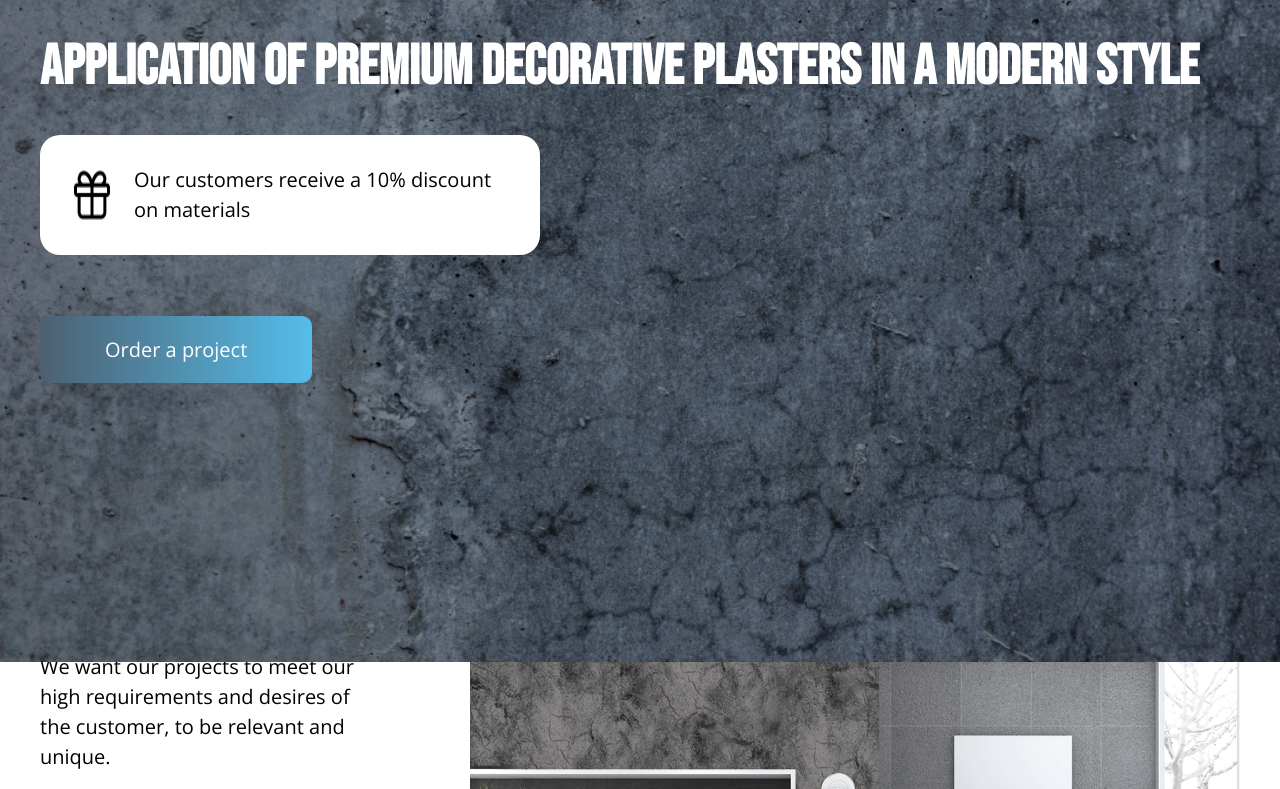
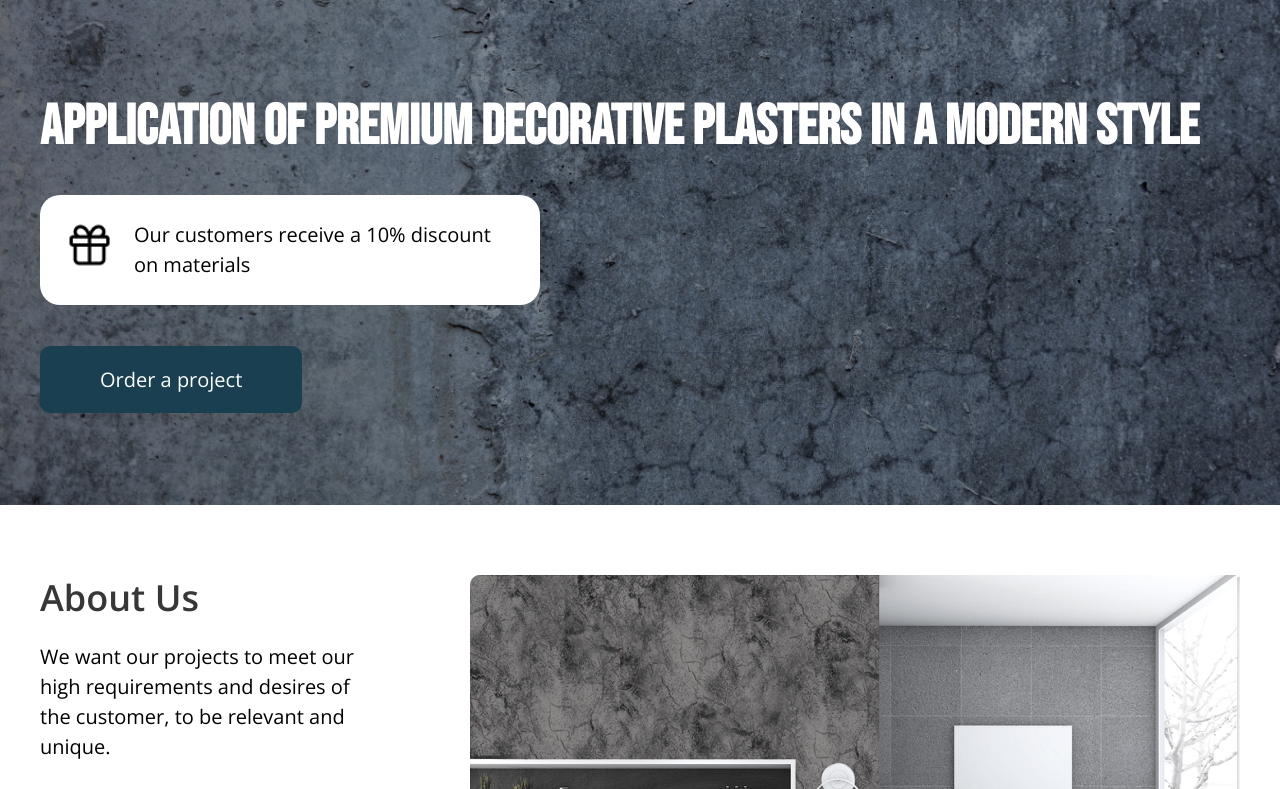
Before and after one commit to klekwedge/decor-color-expert, a plain HTML site: page decor color expert/index.html in a window 1280 px wide. Shown: the part 138-927 px from the top of the page. Drawn offline with nearby package versions, Linux system fonts and the light colour scheme.

Commit message:
fix: change layout for home section and buttons

```diff
--- a/decor color expert/index.html
+++ b/decor color expert/index.html
@@ -146,9 +146,7 @@
               <a href="#" class="home__button _button">Order a project</a>
             </div>
           </div>
-          <div class="home__image _ibg">
-            <img src="assets/img/main-background.jpg" alt="Background" />
-          </div>
+
         </section>
 
         <section class="page__about-us about-us">
--- a/decor color expert/styles/style.scss
+++ b/decor color expert/styles/style.scss
@@ -16,7 +16,7 @@ li {
   list-style-type: none;
 }
 ul {
-  padding-left: 0; /* Сдвигаем список влево */
+  padding-left: 0;
   margin: 0px;
 }
 a {
@@ -55,29 +55,23 @@ body {
   box-sizing: content-box;
 }
 
-._ibg {
-  position: relative;
-}
-._ibg img {
-  position: absolute;
-  width: 100%;
-  height: 100%;
-  left: 0;
-  top: 0;
-  object-fit: cover;
-}
-
 ._button {
-  font-weight: 300;
+  padding: 20px 60px;
   font-size: 20px;
   line-height: 150%;
   color: #ffffff;
-  padding: 20px 65px;
   border-radius: 10px;
-  box-sizing: border-box;
-  background: linear-gradient(90deg, #4c6071 0%, #55bdea 100%);
+  background: #193f50;
+  transform: scale(1);
+  transition: all 0.2s ease-in;
+  //55bdea
+  //6488d4
+  //193f50
+  &:hover {
+    color: #55bdea;
+  }
   &:active {
-    background: linear-gradient(90deg, #6488d4 0%, #193f50 100%);
+    transform: scale(0.98);
   }
 }
 
@@ -98,6 +92,7 @@ body {
   position: absolute;
   z-index: 5;
   width: 100%;
+  margin-bottom: 40px;
   &__container {
     display: flex;
     align-items: center;
@@ -150,23 +145,16 @@ body {
 /*-------------------------------------------------------------*/
 /*-----Home----------------------------------------------------*/
 /*-------------------------------------------------------------*/
-.page__home {
-}
 
 .home {
-  margin-bottom: 190px;
-  &__image {
-    position: absolute;
-    width: 100%;
-    height: 100%;
-    top: 0;
-    left: 0;
+  background: url(../assets/img/main-background.jpg) no-repeat;
+  background-size: cover;
+  padding: 80px 0px;
+  &__container {
   }
   &__body {
     color: #ffffff;
-    position: relative;
-    z-index: 1;
-    padding: 170px 0px 30px 0px;
+    padding: 150px 0px 30px 0px;
   }
   &__title {
     font-family: "Bebas Neue";
@@ -177,22 +165,17 @@ body {
   }
   &__discount {
     max-width: 500px;
-    padding: 30px;
+    padding: 25px;
     background-color: #ffffff;
     border-radius: 20px;
-    margin-bottom: 80px;
+    margin-bottom: 60px;
     display: flex;
-    gap: 10px 20px;
   }
   &__text {
     font-weight: 500;
     color: #000000;
     font-size: 20px;
     line-height: 150%;
-  }
-  &__button {
-    max-width: 255px;
-    min-height: 70px;
   }
 }
 
@@ -203,13 +186,18 @@ body {
     font-size: 20px;
     line-height: 150%;
   }
+  &__image {
+    width: 50px;
+    height: 50px;
+    margin-right: 20px;
+  }
 }
 /*-------------------------------------------------------------*/
 /*-----About us------------------------------------------------*/
 /*-------------------------------------------------------------*/
 
 .page__about-us {
-  margin-bottom: 70px;
+  padding: 70px 0px 70px 0px;
 }
 
 .about-us__body {
@@ -332,8 +320,10 @@ body {
 
 .portfolio__button {
   display: block;
-  max-width: 290px;
+  text-align: center;
   margin: 0 auto;
+  max-width: 300px;
+  padding: 20px 30px;
 }
 
 /*-------------------------------------------------------------*/
@@ -406,7 +396,7 @@ body {
 }
 .calculatingcost__button {
   border: 2px solid black;
-  padding: 20px 120px;
+  padding: 20px 100px;
 }
 
 /*-------------------------------------------------------------*/
```
Also changed, not shown: decor color expert/styles/style.css, 1 other file.
